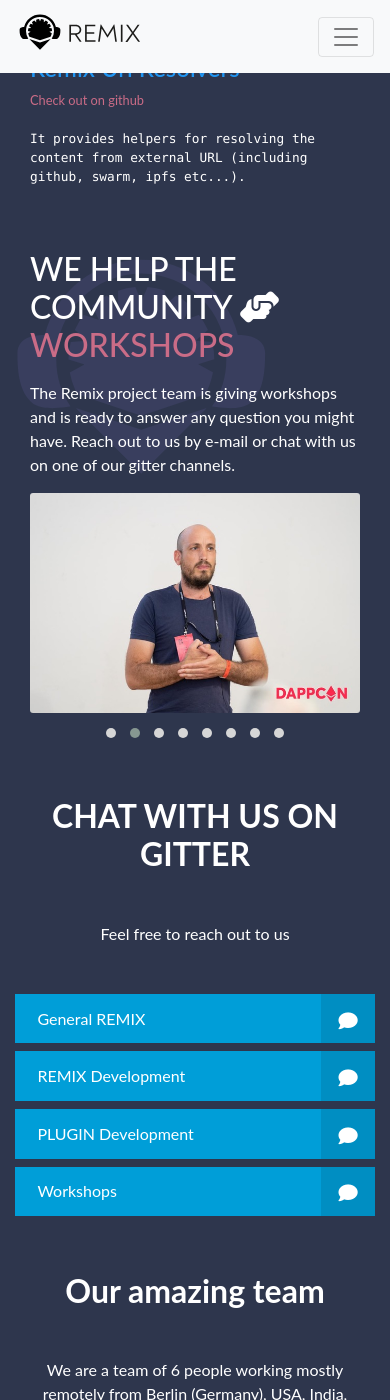
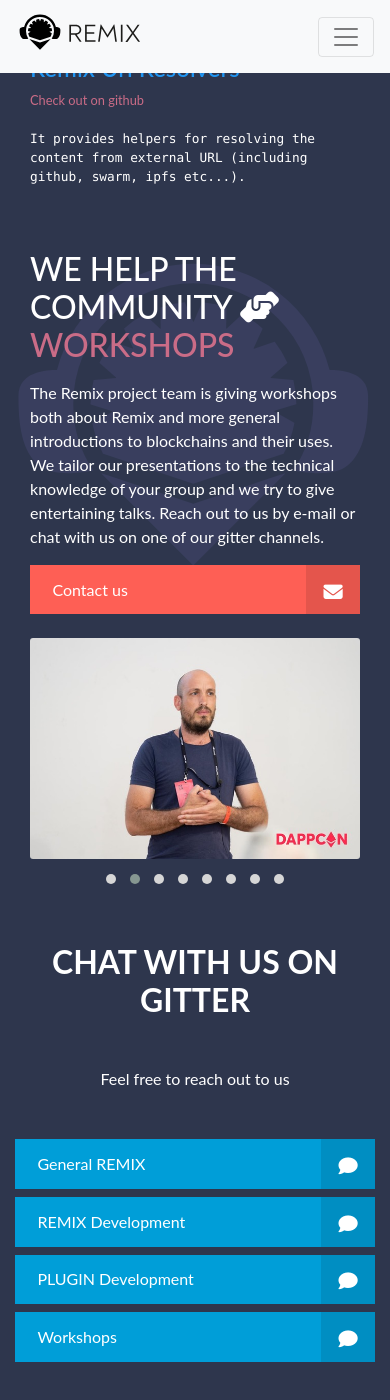
Before and after one commit to ethereum/remix-website, a Jekyll site: the page built from index.html, in a window 390 px wide and 1400 px high, scrolled down 3336 px. Built offline with Jekyll 4.4.1, drawn with Linux system fonts in a browser that asks for light colours; nearby versions of some CDN libraries.

Commit message:
added book workshop button fixed text and chat buttons

```diff
--- a/_data/sections.yml
+++ b/_data/sections.yml
@@ -161,7 +161,9 @@
  - title: WE HELP THE COMMUNITY <i class="fas fa-hands-helping"></i>
    subtitle: WORKSHOPS
    effect: fade-right
-   text: The Remix project team is giving workshops and is ready to answer any question you might have. Reach out to us by e-mail or chat with us on one of our gitter channels.
+   anchor: workshops
+   text: |
+      The Remix project team is giving workshops both about Remix and more general introductions to blockchains and their uses. We tailor our presentations to the technical knowledge of your group and we try to give entertaining talks. Reach out to us by e-mail or chat with us on one of our gitter channels.
    gallery:
       - type: img
         src: /assets/imgs/workshops/YannLevreau_LianaHusikyan_FrancoisGuezengar-10.jpeg
@@ -187,3 +189,7 @@
       - type: img
         src: /assets/imgs/workshops/YannLevreau_LianaHusikyan_FrancoisGuezengar-34.jpeg
         alt: YannLevreau_LianaHusikyan_FrancoisGuezengar-34.jpeg
+   buttons:
+    - title: Contact us
+      href: mailto:remix@ethereum.org
+      style: btn-email
--- a/_includes/chat.html
+++ b/_includes/chat.html
@@ -8,7 +8,7 @@
 
 <div class="row text-left">
 {% for t in site.data.chat.channels %}
-	<div class="col">
+	<div class="col col-lg-3 col-md-6 col-sm-12">
 	<a href="{{t.href}}" target="_blank"  class="button btn-chat mb-2">{{t.title}}</a>
 	</div>
 {% endfor %}
--- a/_includes/navbar.html
+++ b/_includes/navbar.html
@@ -12,8 +12,11 @@
   <div class="collapse navbar-collapse" id="navbarResponsive">
         <ul class="navbar-nav ml-auto my-2 my-lg-0">
 	        <li class="nav-item mr-2">
-             <a href="#chat" target="_blank"  class="button btn-chat mb-2">CHAT WITH US</a>
+             <a href="#chat" target="_blank"  class="navbutton mb-2">CHAT WITH US</a>
           </li>
+          <li class="nav-item mr-2">
+            <a href="#workshops" target="_blank"  class="navbutton mb-2">BOOK A WORKSHOP</a>
+         </li>
           <li class="nav-item mr-2">
              <a href="https://remix.ethereum.org/" target="_blank"  class="button arrow mb-2">REMIX IDE</a>
           </li>
--- a/_includes/sections.html
+++ b/_includes/sections.html
@@ -1,7 +1,7 @@
 {% for section in site.data.sections.sections %}
-<div class="container-fluid">
+<div class="container-fluid" id="{{section.anchor}}">
   <div class="container mb-5 section">
-    <div class="row" style="">
+    <div class="row" >
 
       <div class="col-md-6 col-lg-3 {% cycle '', 'order-md-2' %}" style="background-image: url({{'/assets/imgs/remix_logo_background.svg' | absolute_url}}); background-repeat: no-repeat;">
         <h2 class="featurette-heading">
--- a/assets/css/main.scss
+++ b/assets/css/main.scss
@@ -6,7 +6,7 @@
 body {
   padding-top: 3rem;
   padding-bottom: 3rem;
-  background-color: rgb(46,54,77) !important;
+  background-color: rgb(46, 54, 77) !important;
 
   font-family: "Lato", -apple-system, BlinkMacSystemFont, "Segoe UI", Roboto, "Helvetica Neue", Arial, sans-serif, "Apple Color Emoji", "Segoe UI Emoji", "Segoe UI Symbol";
   padding: 89px 0 0 0;
@@ -18,21 +18,23 @@
 
 .wait-for-icons {
   opacity: 0;
-  filter: alpha(opacity=0); /* For IE8 and earlier */
+  filter: alpha(opacity=0);
+  /* For IE8 and earlier */
 }
 
 .fontawesome-i2svg-active .wait-for-icons {
   opacity: 1;
-  filter: alpha(opacity=100); /* For IE8 and earlier */
+  filter: alpha(opacity=100);
+  /* For IE8 and earlier */
 }
 
 
 
 .featurette-divider {
-  margin:5rem 0;
+  margin: 5rem 0;
 }
 
-h2{
+h2 {
   color: white;
 }
 
@@ -97,72 +99,94 @@
   width: 105%;
 }
 
-.team-member{
-	background-color: rgb(50,54,83);
-	border: 3px solid rgb(46,54,77);
+.team-member {
+  background-color: rgb(50, 54, 83);
+  border: 3px solid rgb(46, 54, 77);
   font-size: 1rem;
 }
 
-.team-member h4{
+.team-member h4 {
   font-size: 1rem;
 }
 
-.section img{
+.section img {
   border-radius: 3px;
 }
 
-.plugincard{
+.plugincard {}
 
-}
-
-.gallery_card .img_container{
+.gallery_card .img_container {
   display: flex;
   justify-content: flex-start;
 }
 
 
-.gallery_card h4{
+.gallery_card h4 {
   color: #2096f3;
 }
 
-.gallery_card a{
+.gallery_card a {
   color: #ca6c87;
 }
 
-.gallery_card img{
+.gallery_card img {
   display: block !important;
 
-  max-width:250px;
-  max-height:40px;
+  max-width: 250px;
+  max-height: 40px;
   width: auto !important;
   height: auto;
   margin-bottom: 1rem;
   margin-top: 1rem;
 }
 
-.social-btn{
-	color: black; background-color: white;   text-align: center; padding: 8px; font-size: 20px; margin-left: 5px; border-radius: 3px;
+.social-btn {
+  color: black;
+  background-color: white;
+  text-align: center;
+  padding: 8px;
+  font-size: 20px;
+  margin-left: 5px;
+  border-radius: 3px;
 }
 
-.nav-item .social-btn{
+.nav-item .social-btn {
   padding-bottom: 15px;
   padding-top: 15px;
 }
 
-.nav-item{
+.nav-item {
   width: 100%;
 }
 
-.footercolumn{
+.footercolumn {}
 
-}
-
-.owl-nav{
+.owl-nav {
   color: white;
 }
 
-.owl-nav:hover{
+.owl-nav:hover {
   background-color: none;
+}
+
+.navbutton {
+  display: inline-block;
+  -webkit-font-smoothing: antialiased;
+  position: relative;
+  padding: .8em 1.4em;
+  background: #009ed8;
+  border: none;
+  color: white;
+  transition: .2s;
+  width: 100%;
+  cursor: pointer;
+  min-width: 13rem;
+}
+
+.navbutton:hover {
+  background: #0079a5;
+  color: white;
+  text-decoration: none;
 }
 
 .button {
@@ -180,6 +204,7 @@
   width: 100%;
   cursor: pointer;
 }
+
 .button:before,
 .button:after {
   position: absolute;
@@ -197,19 +222,23 @@
   transform-origin: 50% 60%;
   cursor: pointer;
 }
+
 .button:before {
   background: rgba(0, 0, 0, 0.09999999999999998);
 }
+
 .button:hover {
   background: #0079a5;
   color: white;
   text-decoration: none;
 }
+
 .button:active,
 .button:focus {
   background: #002e3f;
   outline: none;
 }
+
 .button {
   min-width: 15em;
 }
@@ -218,16 +247,20 @@
 .arrow {
   background: #FE5F55;
 }
+
 .arrow:hover {
   background: #fe2f22;
 }
+
 .arrow:active,
 .arrow:focus {
   background: #b90c01;
 }
+
 .arrow:after {
   content: "\F054";
 }
+
 .arrow:hover:after {
   -webkit-animation: bounceright .3s alternate ease infinite;
   -moz-animation: bounceright .3s alternate ease infinite;
@@ -239,16 +272,20 @@
 .btn-desktop {
   background: #FE5F55;
 }
+
 .btn-desktop:hover {
   background: #fe2f22;
 }
+
 .btn-desktop:active,
 .btn-desktop:focus {
   background: #b90c01;
 }
+
 .btn-desktop:after {
   content: "\F108";
 }
+
 .btn-desktop:hover:after {
   -webkit-animation: bounceright .3s alternate ease infinite;
   -moz-animation: bounceright .3s alternate ease infinite;
@@ -259,17 +296,45 @@
 .btn-docs {
   background: #FE5F55;
 }
+
 .btn-docs:hover {
   background: #fe2f22;
 }
+
 .btn-docs:active,
 .btn-docs:focus {
   background: #b90c01;
 }
+
 .btn-docs:after {
   content: "\F02d";
 }
+
 .btn-docs:hover:after {
+  -webkit-animation: bounceright .3s alternate ease infinite;
+  -moz-animation: bounceright .3s alternate ease infinite;
+  animation: bounceright .3s alternate ease infinite;
+}
+
+
+.btn-email {
+  background: #FE5F55;
+}
+
+.btn-email:hover {
+  background: #fe2f22;
+}
+
+.btn-email:active,
+.btn-email:focus {
+  background: #b90c01;
+}
+
+.btn-email:after {
+  content: "\f0e0";
+}
+
+.btn-email:hover:after {
   -webkit-animation: bounceright .3s alternate ease infinite;
   -moz-animation: bounceright .3s alternate ease infinite;
   animation: bounceright .3s alternate ease infinite;
@@ -278,16 +343,20 @@
 .btn-github {
   background: #FE5F55;
 }
+
 .btn-github:hover {
   background: #fe2f22;
 }
+
 .btn-github:active,
 .btn-github:focus {
   background: #b90c01;
 }
+
 .btn-github:after {
   content: "\F09b";
 }
+
 .btn-github:hover:after {
   -webkit-animation: bounceright .3s alternate ease infinite;
   -moz-animation: bounceright .3s alternate ease infinite;
@@ -297,16 +366,20 @@
 .btn-code {
   background: #FE5F55;
 }
+
 .btn-code:hover {
   background: #fe2f22;
 }
+
 .btn-code:active,
 .btn-code:focus {
   background: #b90c01;
 }
+
 .btn-code:after {
   content: "\F121";
 }
+
 .btn-code:hover:after {
   -webkit-animation: bounceright .3s alternate ease infinite;
   -moz-animation: bounceright .3s alternate ease infinite;
@@ -314,18 +387,17 @@
 }
 
 
-.btn-chat {
+.btn-chat {}
 
-}
-.btn-chat:hover {
- }
+.btn-chat:hover {}
+
 .btn-chat:active,
-.btn-chat:focus {
+.btn-chat:focus {}
 
-}
 .btn-chat:after {
   content: "\f075";
 }
+
 .btn-chat:hover:after {
   -webkit-animation: bounceright .3s alternate ease infinite;
   -moz-animation: bounceright .3s alternate ease infinite;
@@ -338,31 +410,38 @@
     -webkit-transform: translateX(0);
     -moz-transform: translateX(0);
   }
+
   to {
     -webkit-transform: translateX(3px);
     -moz-transform: translateX(3px);
   }
 }
+
 @-webkit-keyframes wiggle {
   from {
     -webkit-transform: rotate(0deg);
   }
+
   to {
     -webkit-transform: rotate(30deg);
   }
 }
+
 @keyframes bounceright {
   from {
     transform: translateX(0);
   }
+
   to {
     transform: translateX(3px);
   }
 }
+
 @keyframes wiggle {
   from {
     transform: rotate(0deg);
   }
+
   to {
     transform: rotate(30deg);
   }
@@ -384,11 +463,13 @@
   font-size: $base-font-size;
   line-height: $base-line-height;
 
-  &:before, &:after {
+  &:before,
+  &:after {
     content: '\201C';
 
     color: lighten($black, 40%);
   }
+
   &:after {
     content: '\201D';
   }
@@ -397,30 +478,55 @@
 
 
 @keyframes fadein {
-    from { opacity: 0; }
-    to   { opacity: 1; }
+  from {
+    opacity: 0;
+  }
+
+  to {
+    opacity: 1;
+  }
 }
 
 /* Firefox < 16 */
 @-moz-keyframes fadein {
-    from { opacity: 0; }
-    to   { opacity: 1; }
+  from {
+    opacity: 0;
+  }
+
+  to {
+    opacity: 1;
+  }
 }
 
 /* Safari, Chrome and Opera > 12.1 */
 @-webkit-keyframes fadein {
-    from { opacity: 0; }
-    to   { opacity: 1; }
+  from {
+    opacity: 0;
+  }
+
+  to {
+    opacity: 1;
+  }
 }
 
 /* Internet Explorer */
 @-ms-keyframes fadein {
-    from { opacity: 0; }
-    to   { opacity: 1; }
+  from {
+    opacity: 0;
+  }
+
+  to {
+    opacity: 1;
+  }
 }
 
 /* Opera < 12.1 */
 @-o-keyframes fadein {
-    from { opacity: 0; }
-    to   { opacity: 1; }
+  from {
+    opacity: 0;
   }
+
+  to {
+    opacity: 1;
+  }
+}
--- a/assets/js/main.js
+++ b/assets/js/main.js
@@ -1,27 +1,24 @@
-$(document).ready(function(){
+$(document).ready(function () {
 
   $('body').css('display', 'none');
   $('body').fadeIn(500);
 
-	$(".owl-carousel").owlCarousel(
-	  {
-		  "items":1,
-		  "autoplay":true,
-		  "dots":true,
-		  "loop":true
-	  }
-  );
+  $(".owl-carousel").owlCarousel({
+    "items": 1,
+    "autoplay": true,
+    "dots": true,
+    "loop": true
+  });
 
   // animating anchors
   $('a[href*="#"]')
     // Remove links that don't actually link to anything
     .not('[href="#"]')
     .not('[href="#0"]')
-  .click(function(event) {
+    .click(function (event) {
       // On-page links
       if (
-      location.pathname.replace(/^\//, '') == this.pathname.replace(/^\//, '')
-      &&
+        location.pathname.replace(/^\//, '') == this.pathname.replace(/^\//, '') &&
         location.hostname == this.hostname
       ) {
         // Figure out element to scroll to
@@ -32,8 +29,8 @@
           // Only prevent default if animation is actually gonna happen
           event.preventDefault();
           $('html, body').animate({
-          scrollTop: target.offset().top
-        }, 200, function() {
+            scrollTop: target.offset().top - 100
+          }, 200, function () {
             // Callback after animation
             // Must change focus!
             var $target = $(target);
@@ -41,7 +38,7 @@
             if ($target.is(":focus")) { // Checking if the target was focused
               return false;
             } else {
-            $target.attr('tabindex','-1'); // Adding tabindex for elements not focusable
+              $target.attr('tabindex', '-1'); // Adding tabindex for elements not focusable
               $target.focus(); // Set focus again
             };
           });
```
Lines whose indentation alone changed are shown as unchanged.
